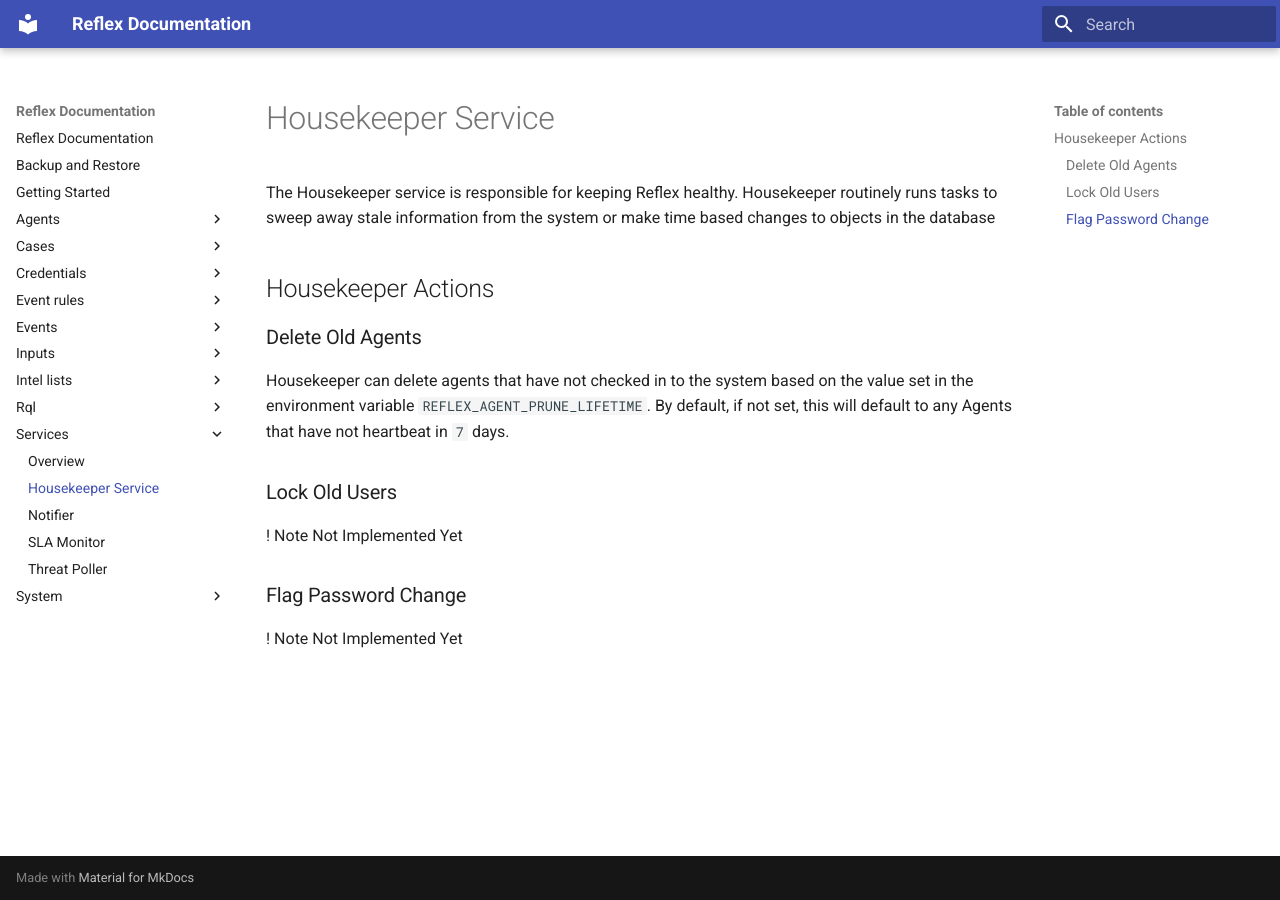
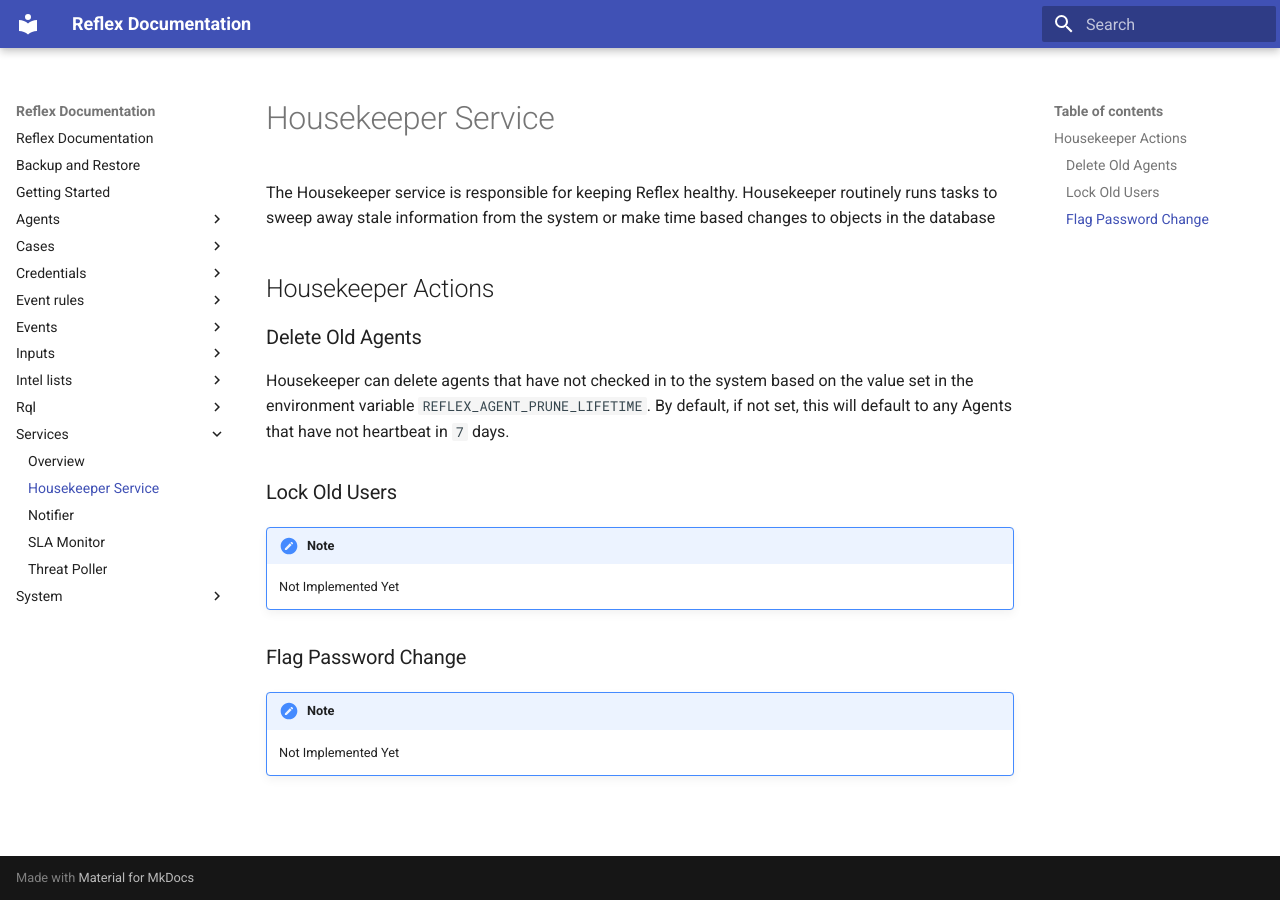
Before and after one commit to reflexsoar/reflex-docs, an MkDocs documentation site: the page built from docs/services/housekeeper.md, in a window 1280 px wide. Built offline with MkDocs 1.6.1 and Material for MkDocs 9.7.7, drawn with Linux system fonts in a browser that asks for light colours.

```diff
--- a/docs/services/housekeeper.md
+++ b/docs/services/housekeeper.md
@@ -10,10 +10,10 @@ Housekeeper can delete agents that have not checked in to the system based on th
 
 ### Lock Old Users
 
-! Note
+!!! Note
     Not Implemented Yet
 
 ### Flag Password Change
 
-! Note
+!!! Note
     Not Implemented Yet
```
